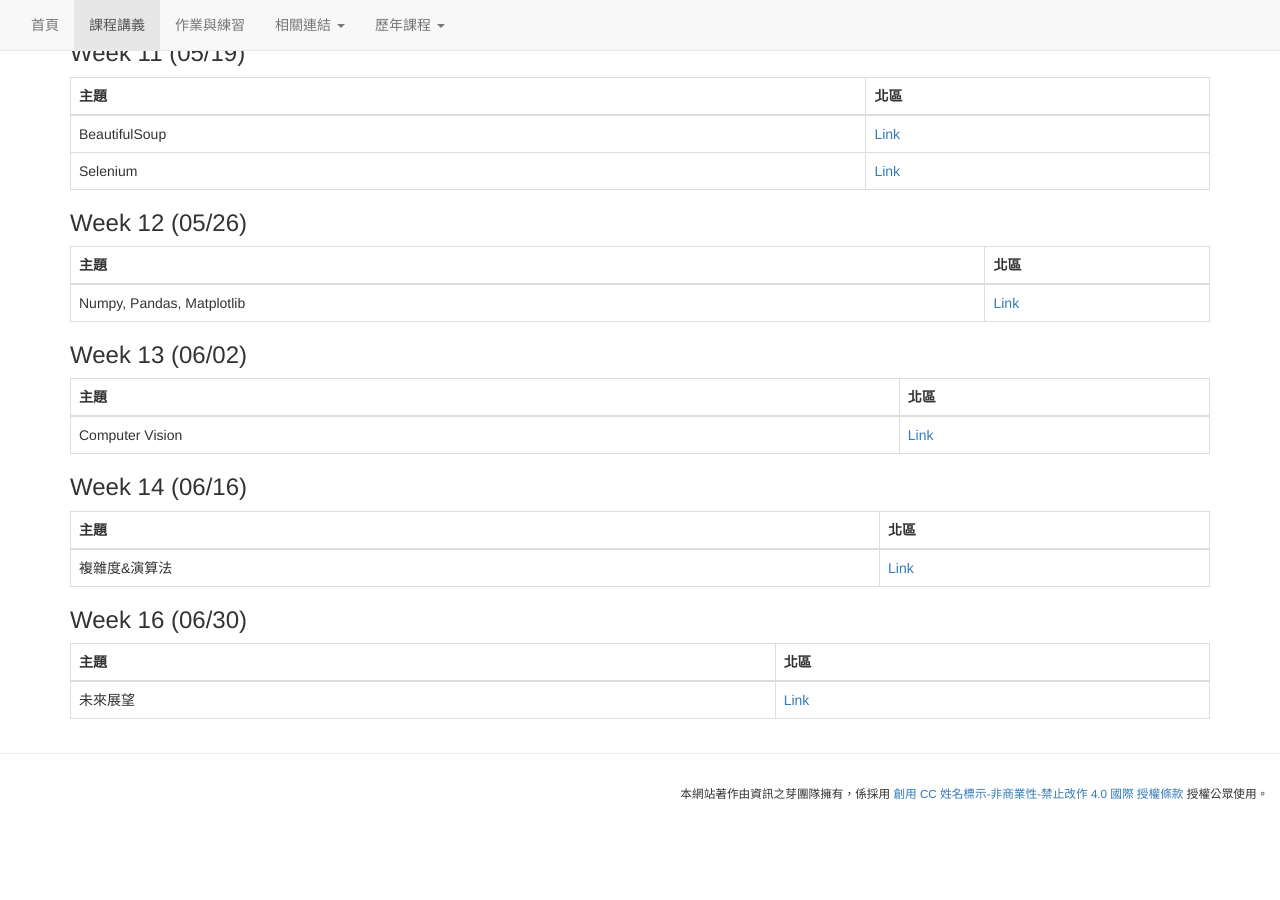
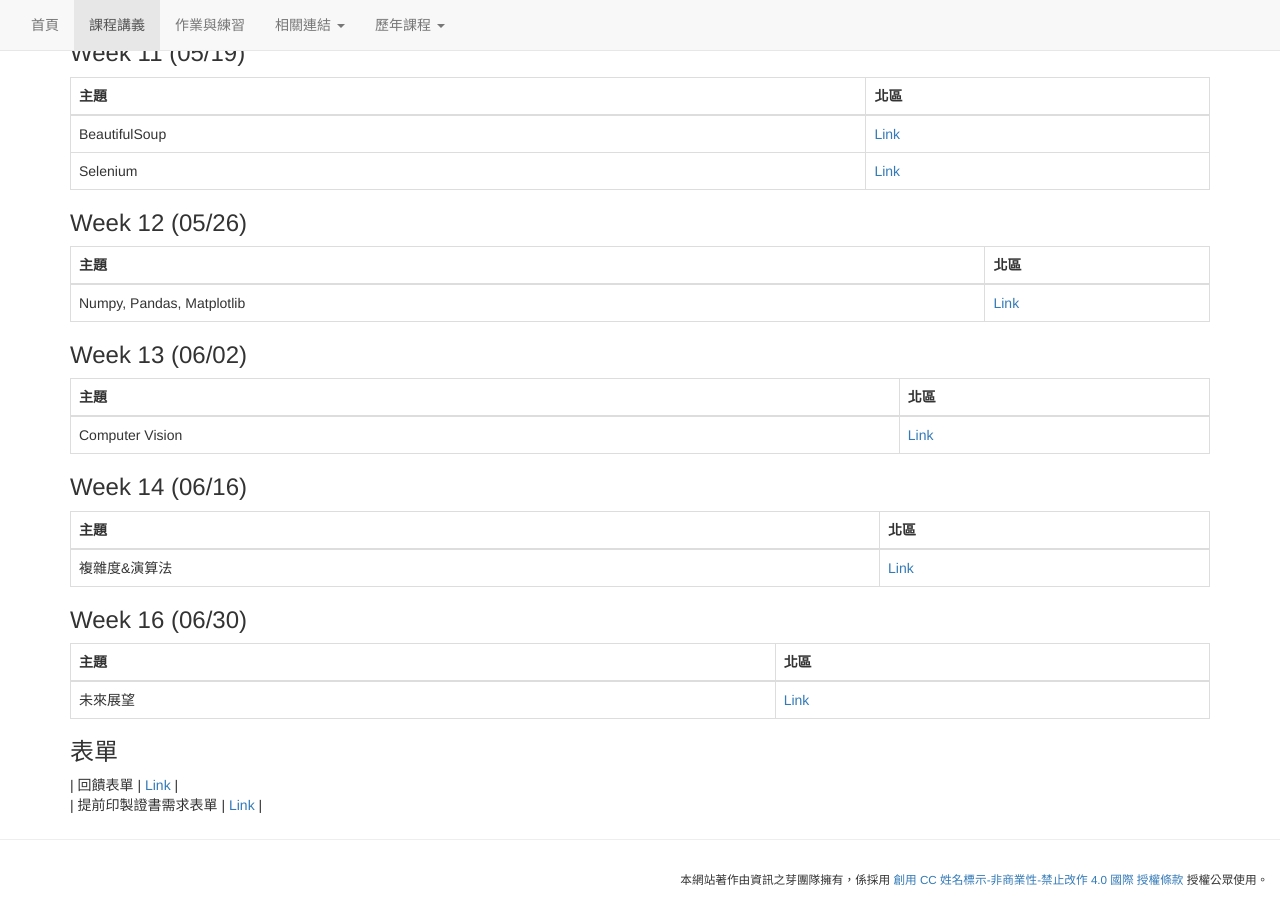
Before and after one commit to tw-csie-sprout/py2025, a Jekyll site: the page built from slides.md, in a window 1280 px wide and 900 px high, scrolled down 1756 px. Built offline with Jekyll 4.4.1, drawn with Linux system fonts in a browser that asks for light colours; before the commit the page ends 2570 px from its top, so only the background shows below that.

Commit message:
Update slides.md

```diff
--- a/slides.md
+++ b/slides.md
@@ -115,3 +115,7 @@ title: "課程講義"
 | 主題 | 北區 |
 | --- | --- |
 | 未來展望 | [Link](https://docs.google.com/presentation/d/1mTLWN6iaDk0-Ap5L8wg_slba3W2EH1kERQypCpfrOIE/edit?usp=sharing) |
+
+### 表單
+| 回饋表單 | [Link](https://forms.gle/hEo6amGZ2iUYJTmB9) |
+| 提前印製證書需求表單 | [Link](https://forms.gle/nmSgZgTDR4Yck6qV6) |
```
